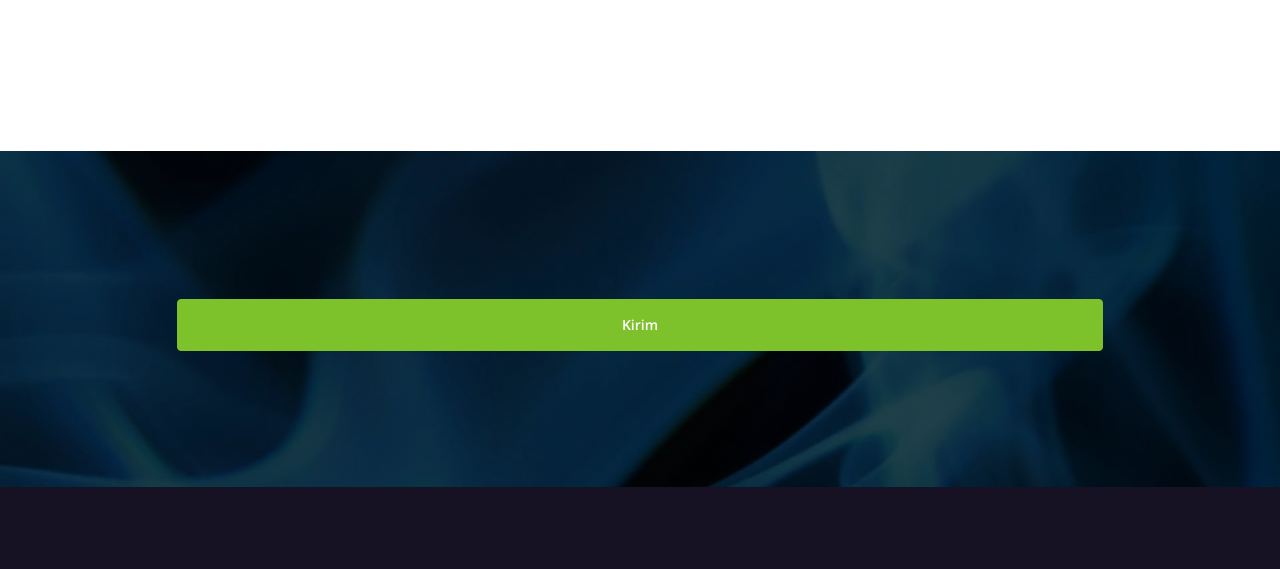
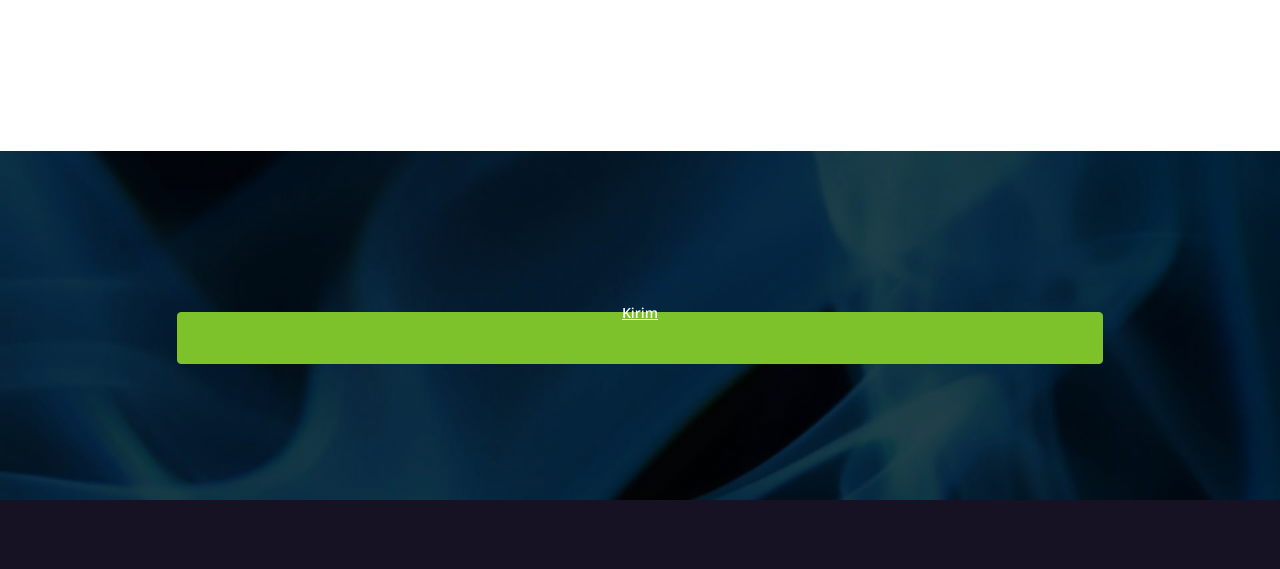
Before and after one commit to samuelmoguncu/samuelmoguncu.github.io, a plain HTML site: page index.html in a window 1280 px wide. Shown: the part 1905-2474 px from the top of the page. Drawn offline with nearby package versions, Linux system fonts and the light colour scheme.

Commit message:
Update index.html

```diff
--- a/index.html
+++ b/index.html
@@ -157,7 +157,7 @@
         <div class="container">
             <div class="row">
                 <div class="col-lg-10 offset-lg-1">
-                    <button type="submit" class="form-control-submit-button">Kirim</button>
+                    <a href="#" class="form-control-submit-button">Kirim</a>
                 </div>
             </div>
         </div>
```
